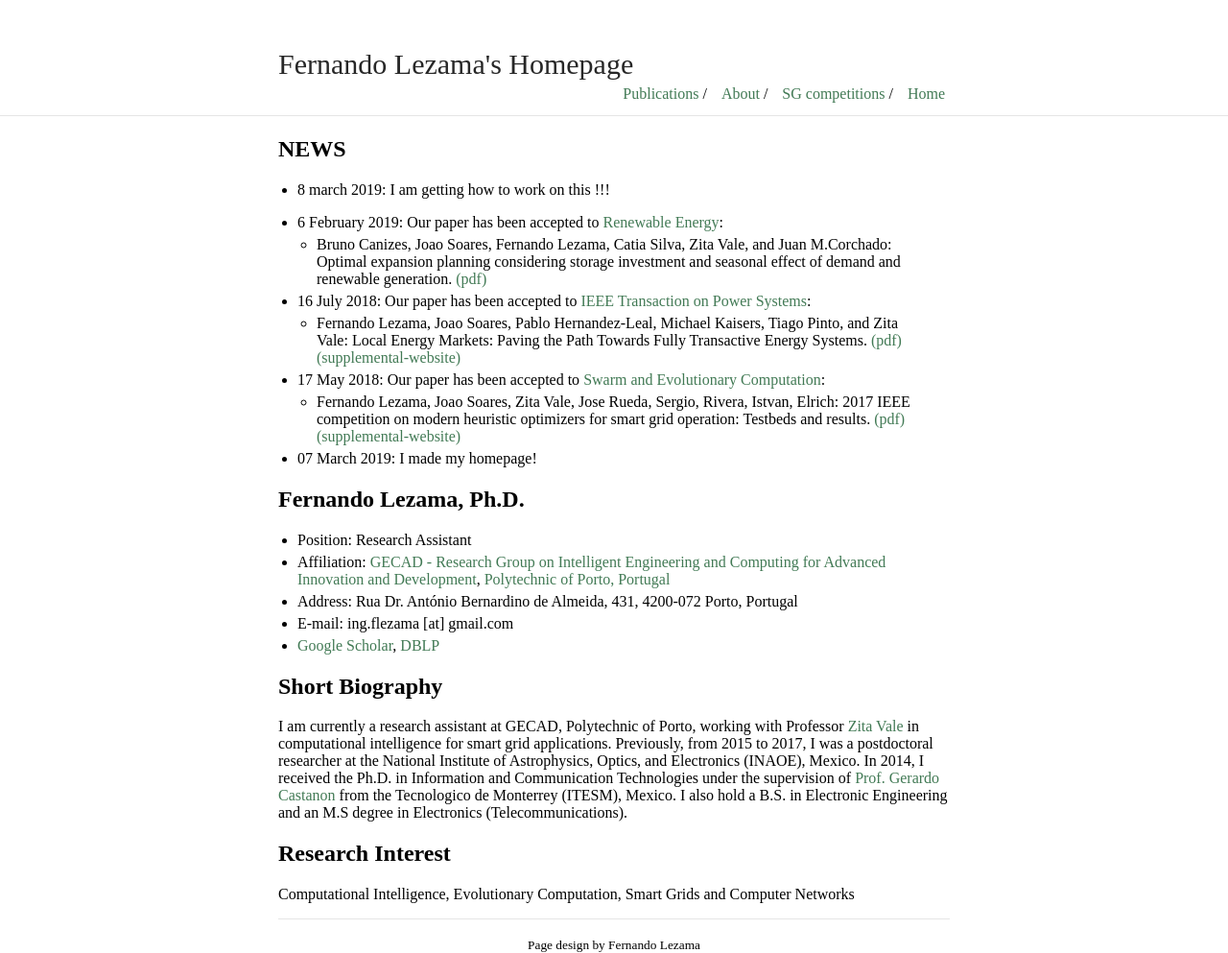
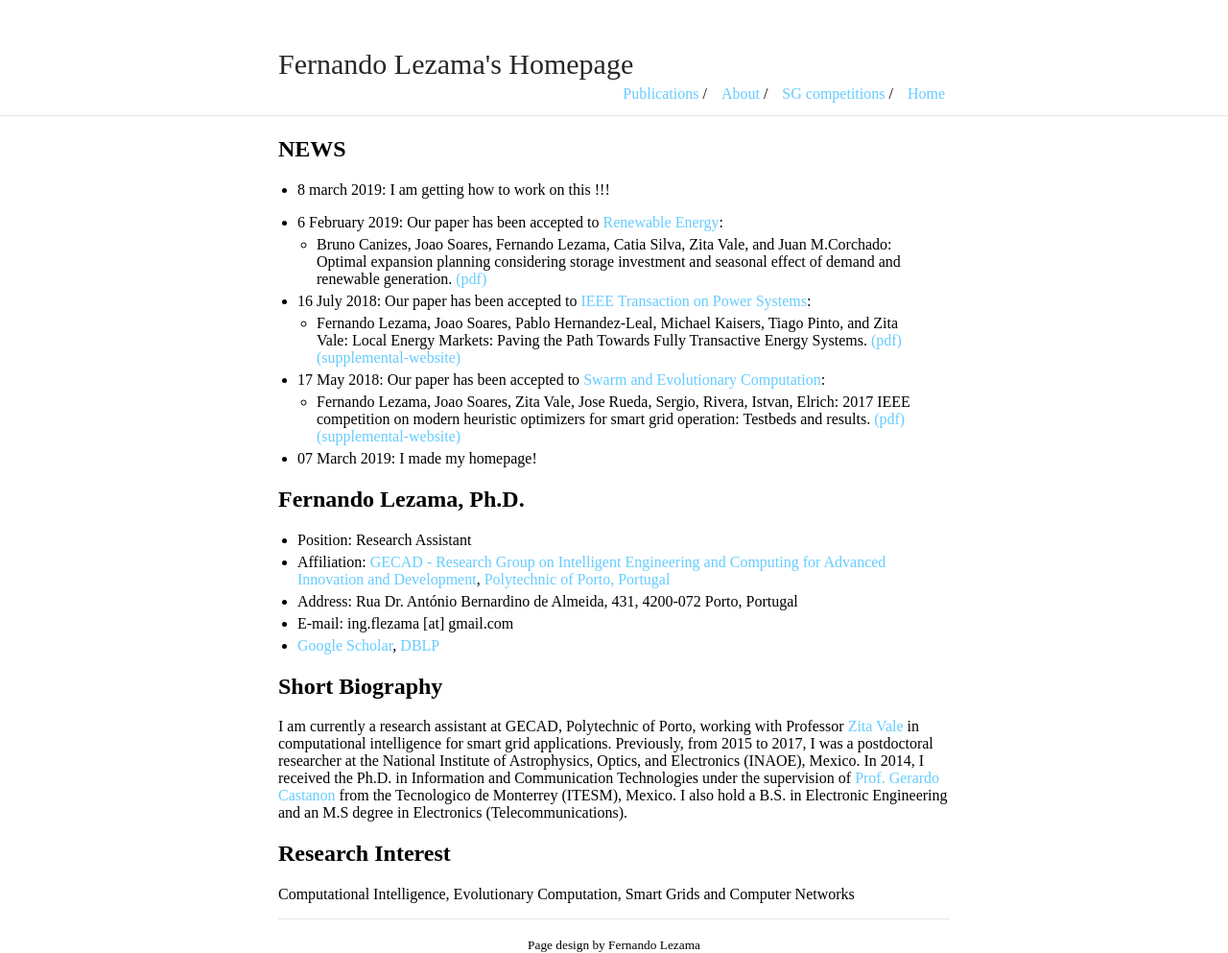
Before and after one commit to fernandolezama/fernandolezama.github.io, a Jekyll site: the page built from index.md, in a window 1280 px wide. Shown: the whole page at 96% size. Built offline with Jekyll 4.4.1, drawn with Linux system fonts in a browser that asks for light colours.

Commit message:
Update vars.scss

```diff
--- a/_sass/vars.scss
+++ b/_sass/vars.scss
@@ -2,7 +2,7 @@
  * Customization Variables
  */
 
-$accent: #427a55;
+$accent: #66CCFF;
 $bgcolor: #FFFFFF;
 $image-size: 85px;
 
```
